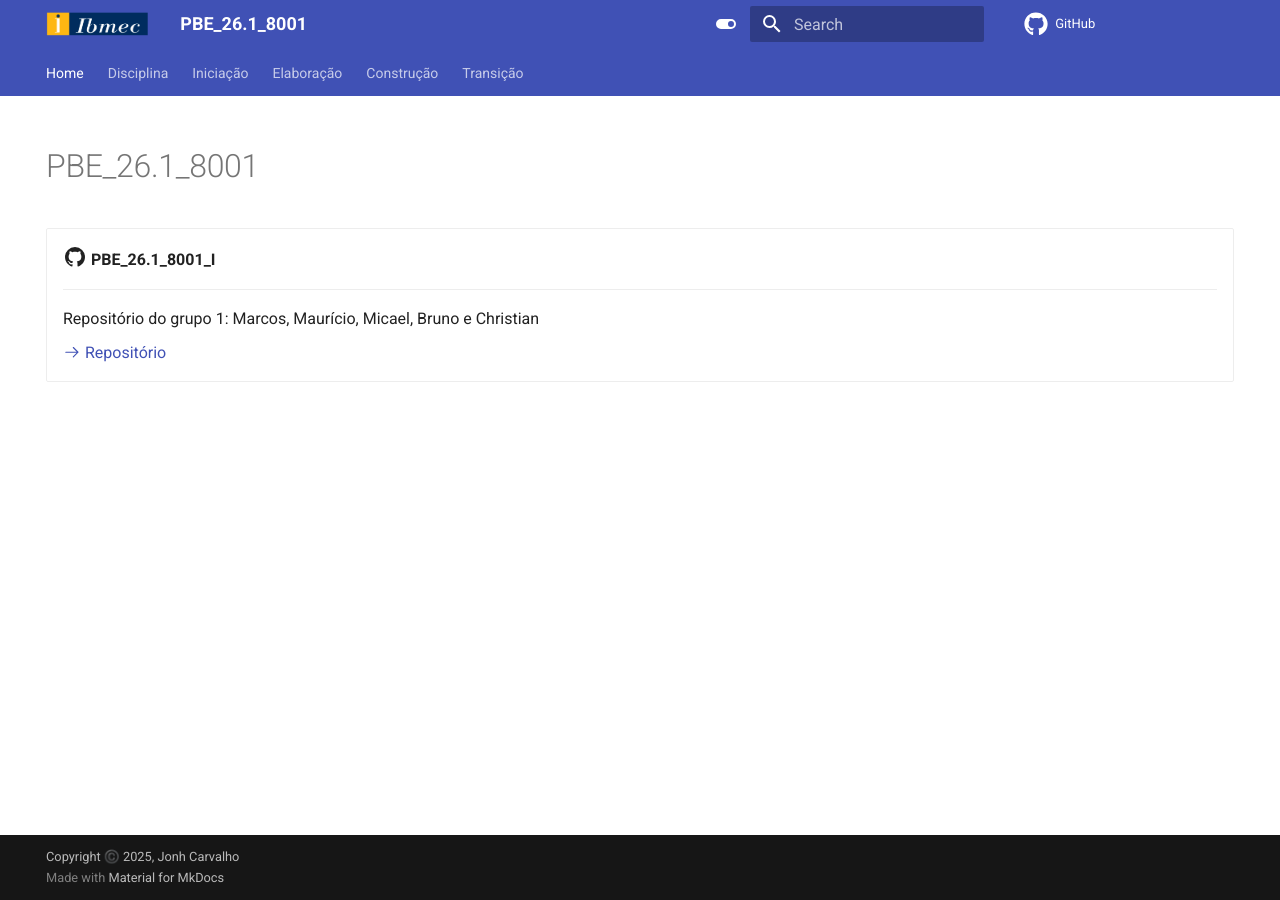
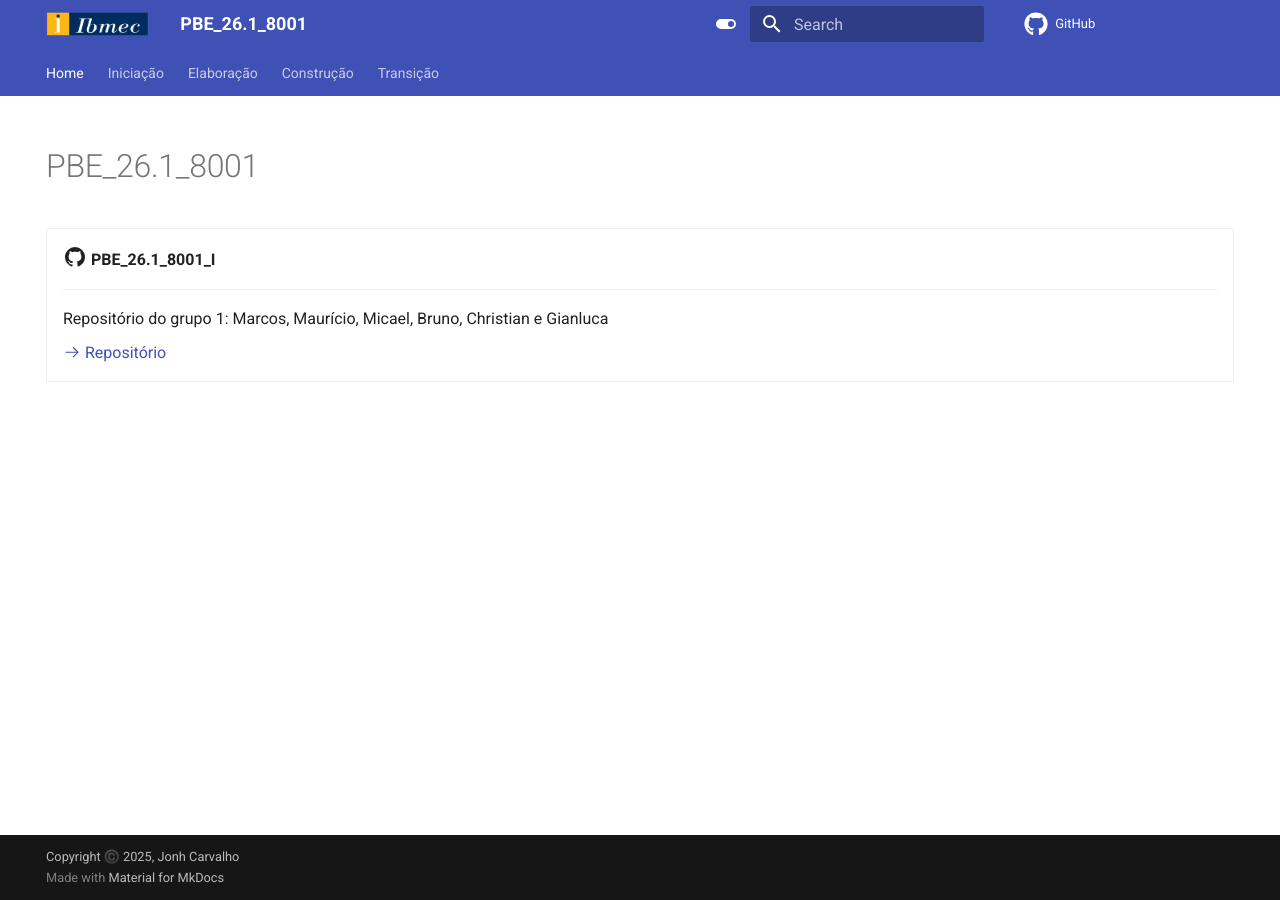
Before and after one commit to Projetos-de-Extensao/PBE_26.1_8001_I, an MkDocs documentation site: the page built from mkdocs/index.md, in a window 1280 px wide. Built offline with MkDocs 1.6.1 and Material for MkDocs 9.7.7, drawn with Linux system fonts in a browser that asks for light colours; comment, search, counter and statistics services are not loaded; some of the changed lines change nothing that is shown.

Commit message:
Atualiza o índice do repositório para incluir Gianluca como membro do grupo 1 e remove seções desnecessárias da navegação

```diff
--- a/mkdocs.yml
+++ b/mkdocs.yml
@@ -6,18 +6,10 @@ copyright: Copyright ©️ 2025, Jonh Carvalho
 docs_dir: mkdocs
 nav:
   - Home: index.md
-  - Disciplina:
-      - Aulas: Disciplina/aulas.md
-      - Ambiente: Disciplina/ambiente.md
-      - Github: Disciplina/github.md
-      - Mkdocs: Disciplina/mkdocs.md
-      - CodeSpace: Disciplina/codespace.md
-      - Avaliações: Disciplina/avaliacoes.md
   - Iniciação:
       - Index: Iniciacao/index.md
       - Pesquisa: Iniciacao/pesquisa.md
       - 5w2h: Iniciacao/5w2h.md
-      - Design Thinking: Iniciacao/design_thinking.md
       - Brainstorming: Iniciacao/brainstorm.md
       - Mapa Mental: Iniciacao/mapa_mental.md
       - Prototipagem Baixa Fidelidade: Iniciacao/prototipo_baixa_fidelidade.md
--- a/mkdocs/index.md
+++ b/mkdocs/index.md
@@ -12,7 +12,7 @@ hide:
 
     ---
 
-    Repositório do grupo 1: Marcos, Maurício, Micael, Bruno e Christian
+    Repositório do grupo 1: Marcos, Maurício, Micael, Bruno, Christian e Gianluca
 
     [:octicons-arrow-right-24: Repositório](https://github.com/Projetos-de-Extensao/PBE_26.1_8001_I)
 
```
